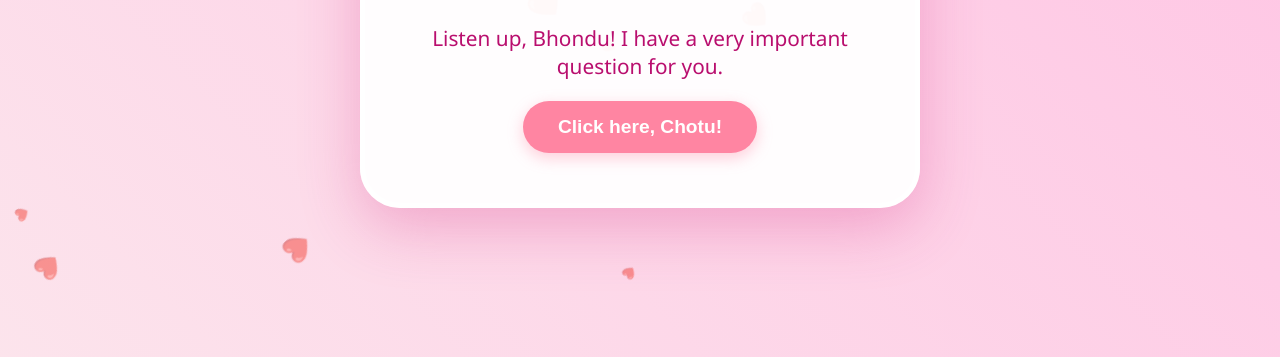
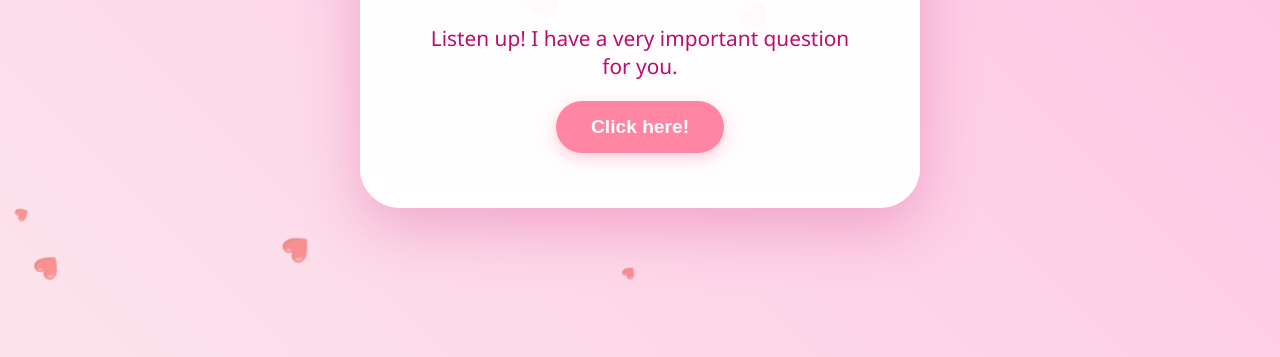
Before and after one commit to Valentineehehe/for-angel, a plain HTML site: page index.html in a window 1280 px wide. Shown: the part 428-785 px from the top of the page. Drawn offline with nearby package versions, Linux system fonts and the light colour scheme.

Commit message:
Update text and button label in index.html

```diff
--- a/index.html
+++ b/index.html
@@ -56,8 +56,8 @@
         <div id="s1">
             <img src="cat1.gif" alt="Cute Cat" style="width:160px;">
             <h1>Hey Angel... ❤️</h1>
-            <p>Listen up, Bhondu! I have a very important question for you.</p>
-            <button id="yesBtn" onclick="show(2)">Click here, Chotu!</button>
+            <p>Listen up! I have a very important question for you.</p>
+            <button id="yesBtn" onclick="show(2)">Click here!</button>
         </div>
 
         <div id="s2" class="hidden">
@@ -73,7 +73,7 @@
         <div id="s3" class="hidden">
             <img src="cat3.gif" alt="Happy Cat" style="width:200px;">
             <h1>YAAAYYYY! 🥰</h1>
-            <p>Awwweee soo sweeetttt!<br>I love you so much baby girl! ❤️✨<br>You're stuck with me now, Bhondu!</p>
+            <p>Awwweee soo sweeetttt!<br>I love you so much baby girl! ❤️✨<br>You're stuck with me now!</p>
         </div>
     </div>
 
```
